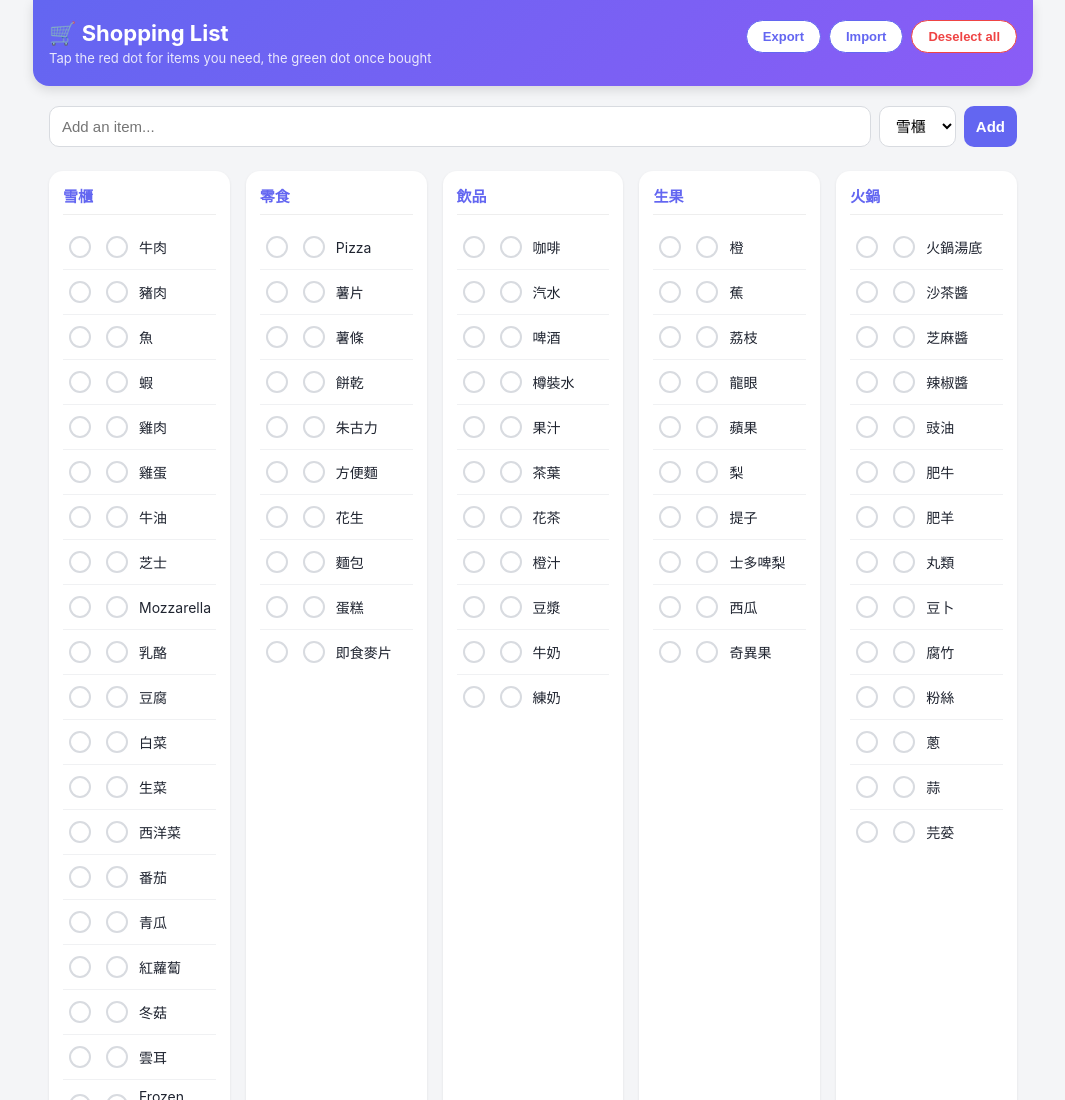
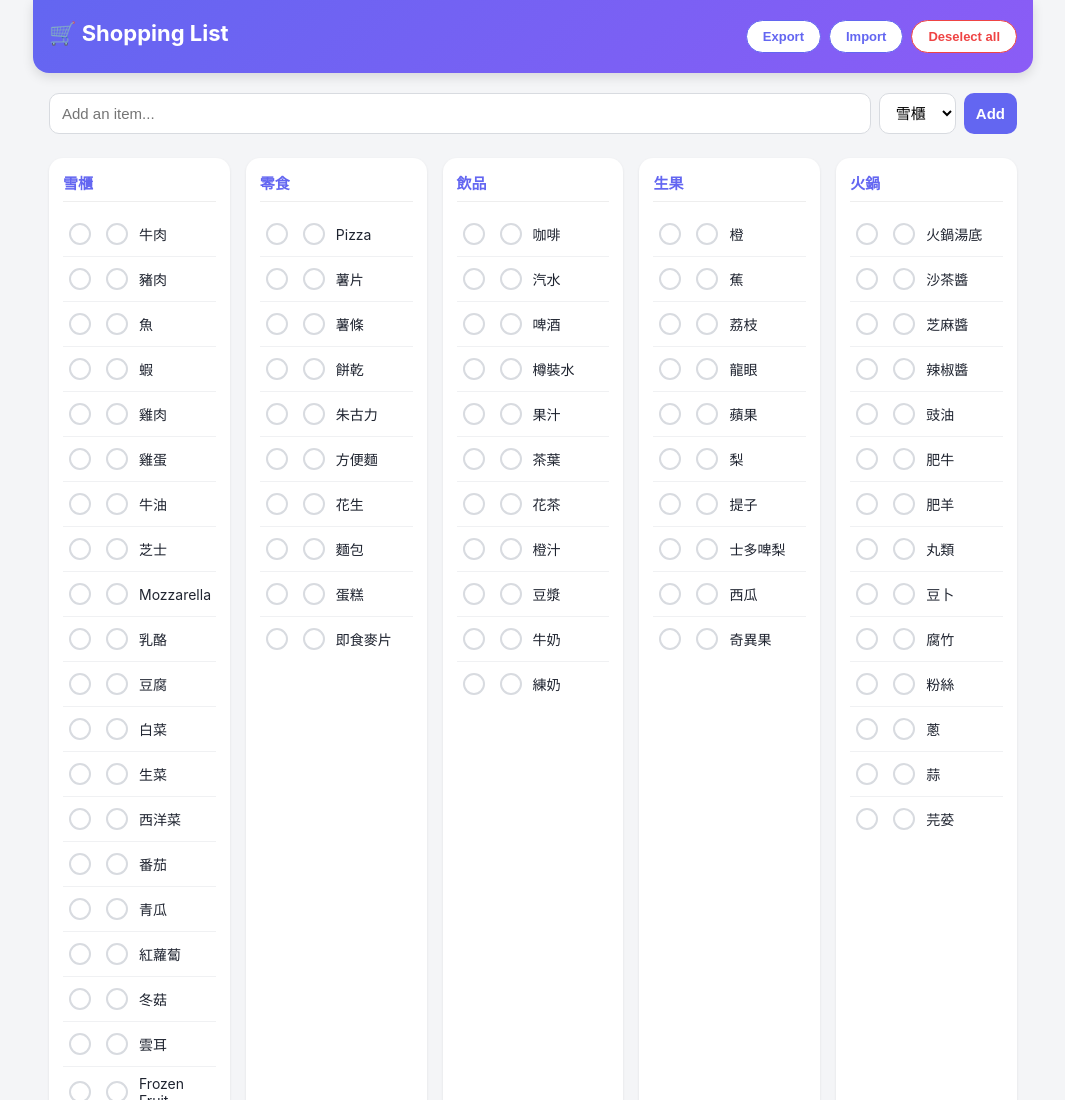
Before and after one commit to totem19970508/shopping, a plain HTML site: page index.html in a window 1280 px wide. Shown: the top 1100 px of the page, without its empty margins (107-1172 px from the left). Drawn offline with Linux system fonts and the light colour scheme.

Commit message:
remove the first line

```diff
--- a/index.html
+++ b/index.html
@@ -187,7 +187,6 @@
     <div id="topRow">
       <div>
         <h1>🛒 Shopping List</h1>
-        <p>Tap the red dot for items you need, the green dot once bought</p>
       </div>
       <div id="headerActions">
         <button id="exportBtn">Export<span id="exportBadge" class="badge" hidden></span></button>
```
